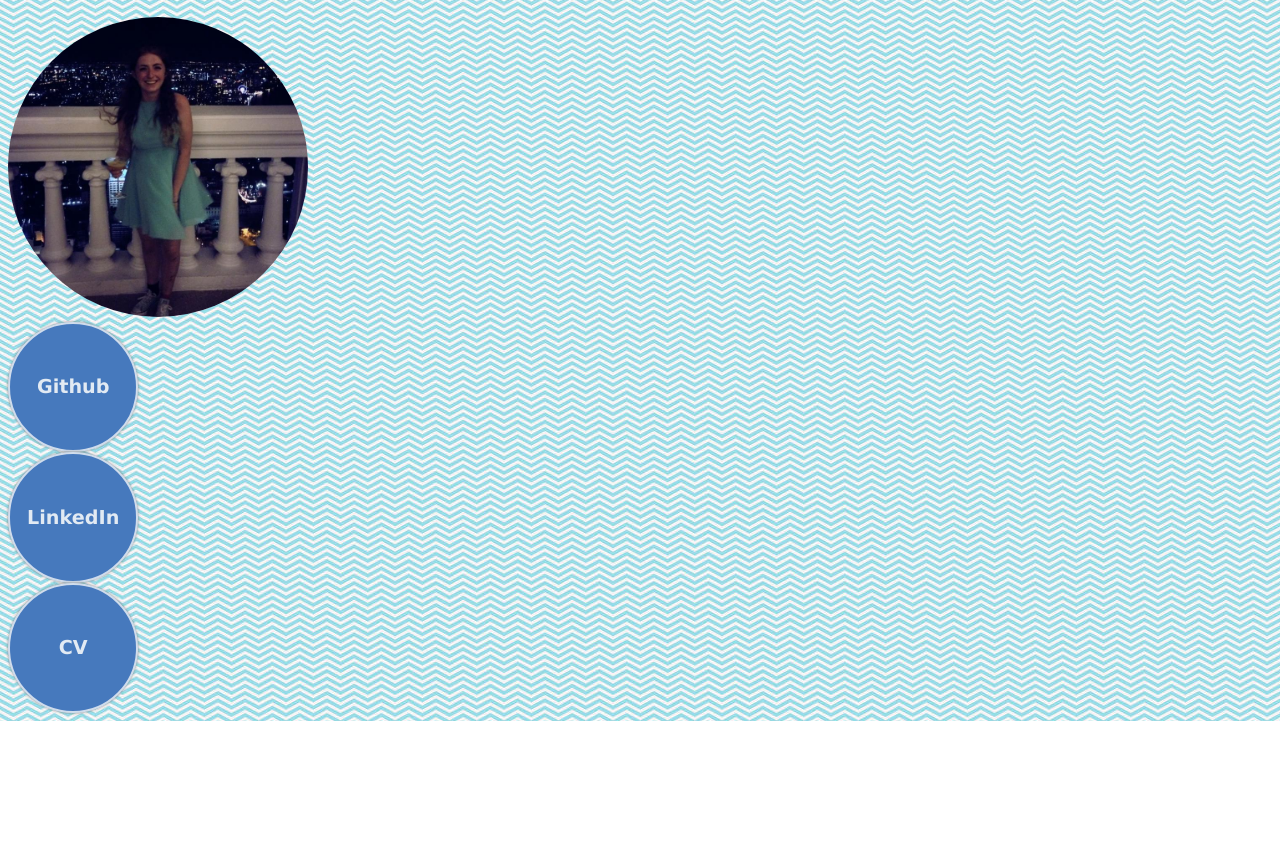
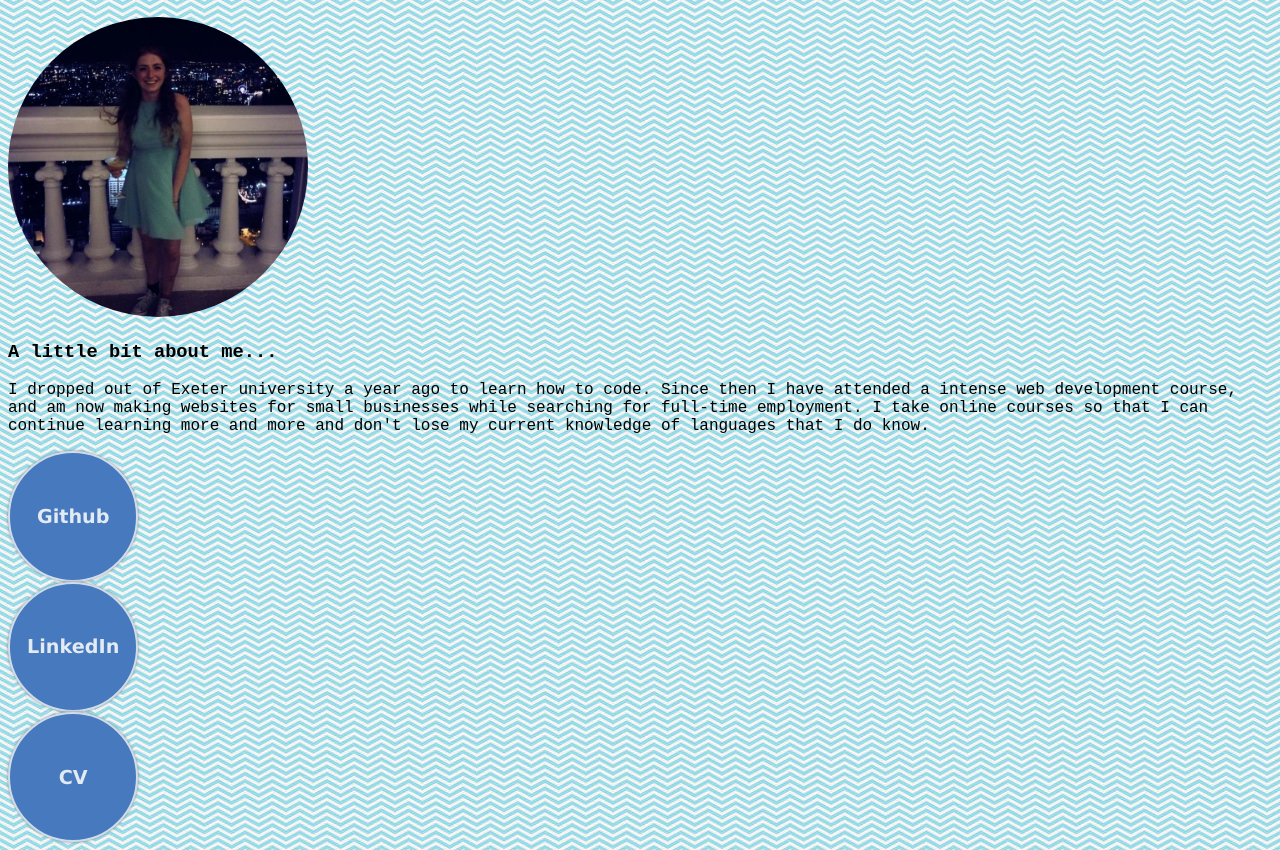
Before and after one commit to indiadearlove/personal-website, a plain HTML site: page html/index.html in a window 1280 px wide. Shown: the part 110-960 px from the top of the page. Before the commit the page ends 831 px from the top, so only its background shows below. Drawn offline with Linux system fonts and the light colour scheme.

Commit message:
added paragraph and links

```diff
--- a/css/stylesheet.css
+++ b/css/stylesheet.css
@@ -25,6 +25,7 @@ img {
 .round-button {
   width:10%;
 }
+
 .round-button-circle {
   width: 100%;
   height:0;
--- a/html/index.html
+++ b/html/index.html
@@ -9,9 +9,21 @@
     <h1>India Dearlove</h1>
     <h2>Web Developer</h2>
     <img src="../images/me.jpg" class="rounded" />
-    <div class="round-button"><div class="round-button-circle"><a href="http://example.com" class="round-button">Github</a></div></div>
-    <div class="round-button"><div class="round-button-circle"><a href="http://example.com" class="round-button">LinkedIn</a></div></div>
-    <div class="round-button"><div class="round-button-circle"><a href="http://example.com" class="round-button">CV</a></div></div>
+    <h3>A little bit about me...</h3>
+    <p>
+      I dropped out of Exeter university a year ago to learn how to code. Since then I have attended a intense web development course, and am now making websites for small businesses while searching for full-time employment. I take online courses so that I can continue learning more and more and don't lose my current knowledge of languages that I do know.
+    </p>
+    <div class="round-button">
+      <div class="round-button-circle">
+        <a href="https://github.com/indiadearlove" class="round-button">Github</a>
+      </div>
+      <div class="round-button-circle">
+        <a href="https://www.linkedin.com/in/indiadearlove" class="round-button">LinkedIn</a>
+      </div>
+      <div class="round-button-circle">
+        <a href="https://github.com/indiadearlove/CV" class="round-button">CV</a>
+      </div>
+    </div>
 
   </body>
 </html>
```
